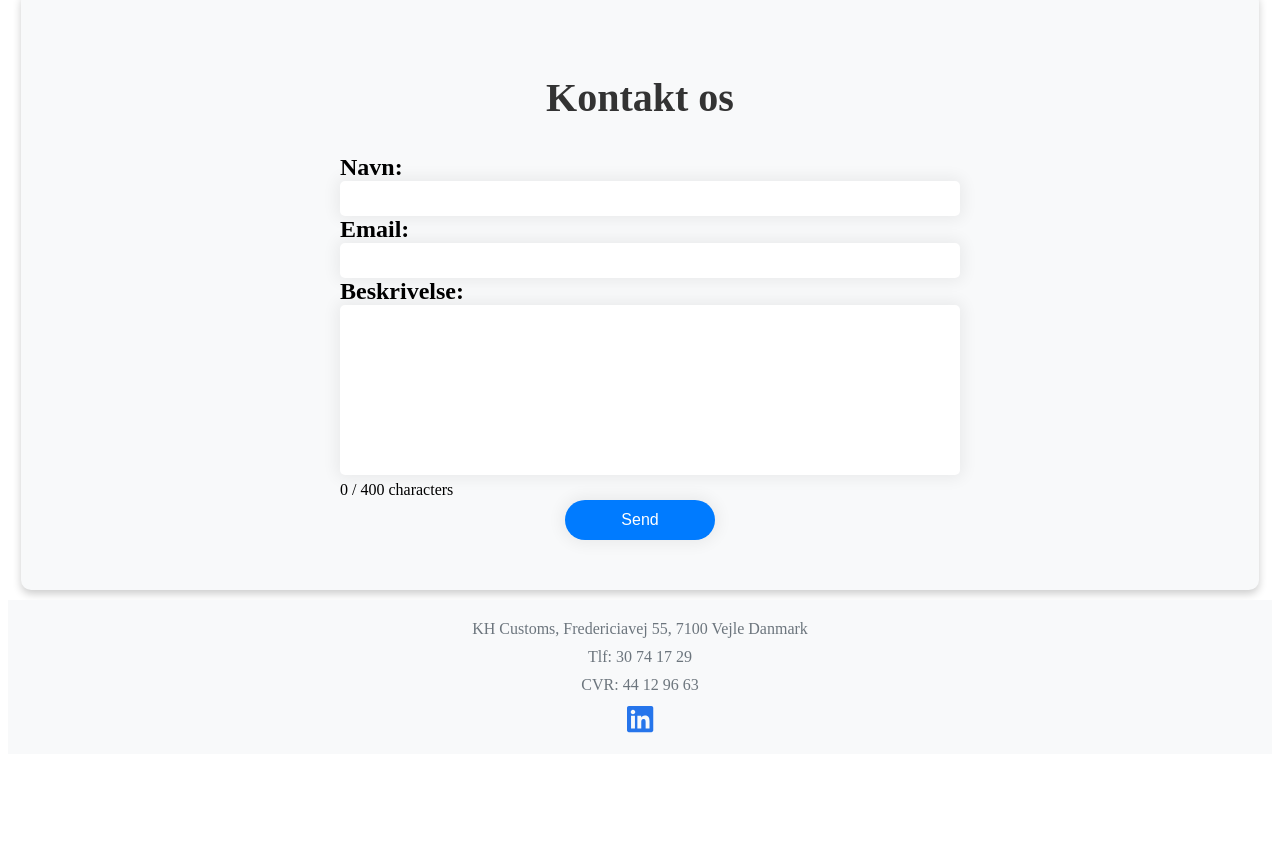
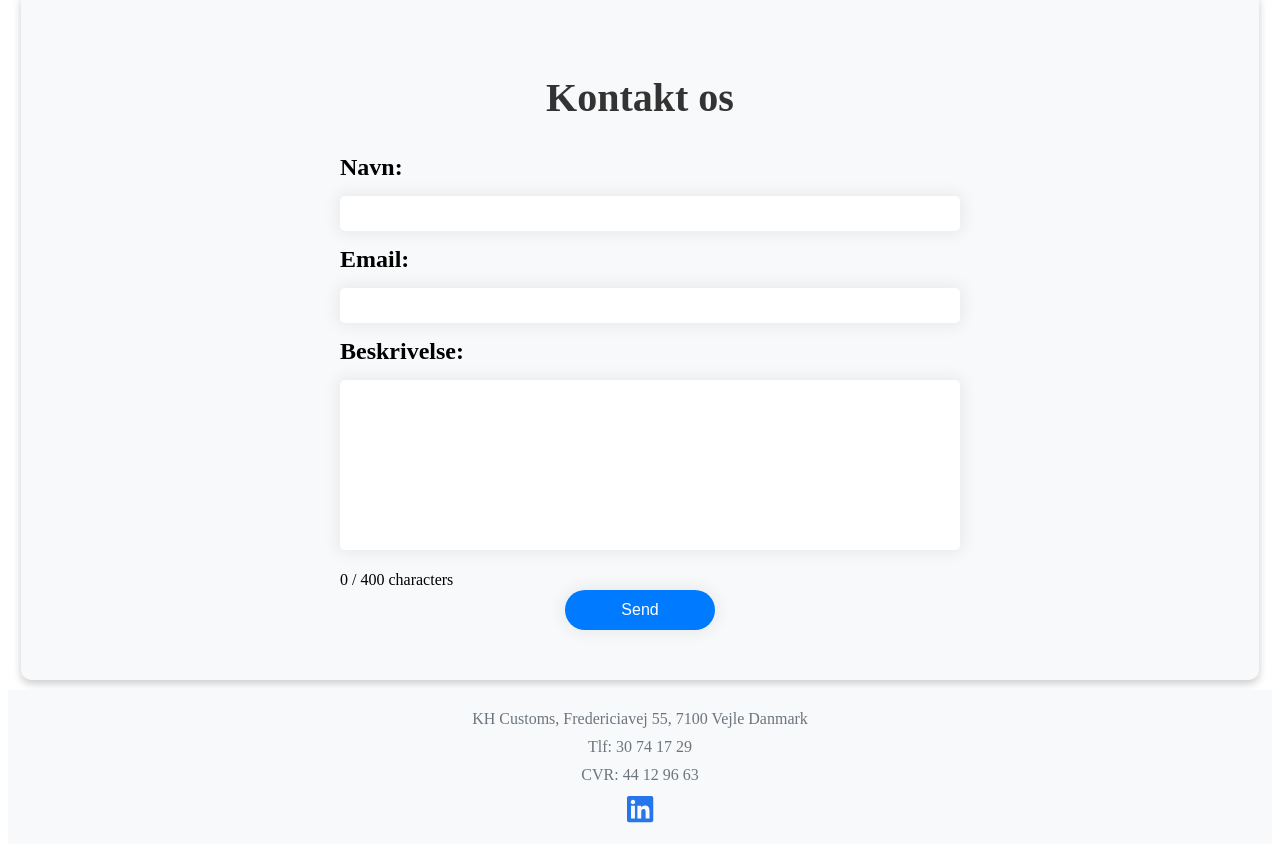
Before and after one commit to Jesperejohannsen/khCustoms, a React (Vite) app: page / in a window 1280 px wide. Shown: the part 1191-2043 px from the top of the page. Before the commit the page ends 1953 px from the top, so only its background shows below. Built offline with nearby package versions, Linux system fonts and the light colour scheme.

Commit message:
changing contanctForm

```diff
--- a/src/components/contactForm/ContactForm.tsx
+++ b/src/components/contactForm/ContactForm.tsx
@@ -1,5 +1,5 @@
 import React, { useState, useEffect } from "react";
-import "./ContactForm.css";
+import "./contactForm.css";
 
 const ContactForm = () => {
   const [form, setForm] = useState({ name: "", email: "", description: "" });
--- a/src/components/contactForm/contactForm.css
+++ b/src/components/contactForm/contactForm.css
@@ -7,7 +7,7 @@
   .contact-form label {
     font-weight: bold;
     font-size: 1.5em;
-    margin-bottom: 10px;
+    margin-bottom: 15px;
   }
 
   .contact-form input,
@@ -17,6 +17,8 @@
     border-radius: 5px;
     box-shadow: 0 0 15px 4px rgba(0,0,0,0.06);
     width: 100%;
+    margin-top: 15px;
+    margin-bottom: 15px;
   }
 
   .contact-form textarea {
```
